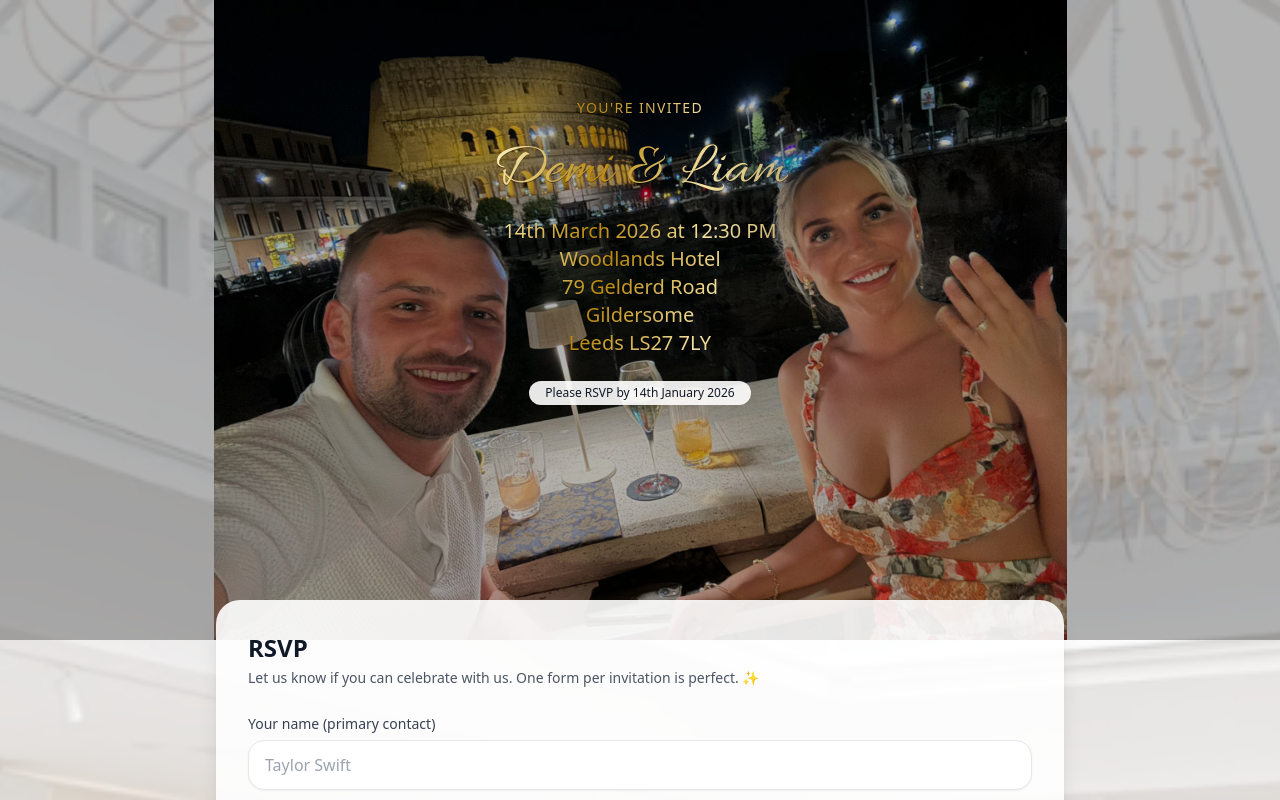
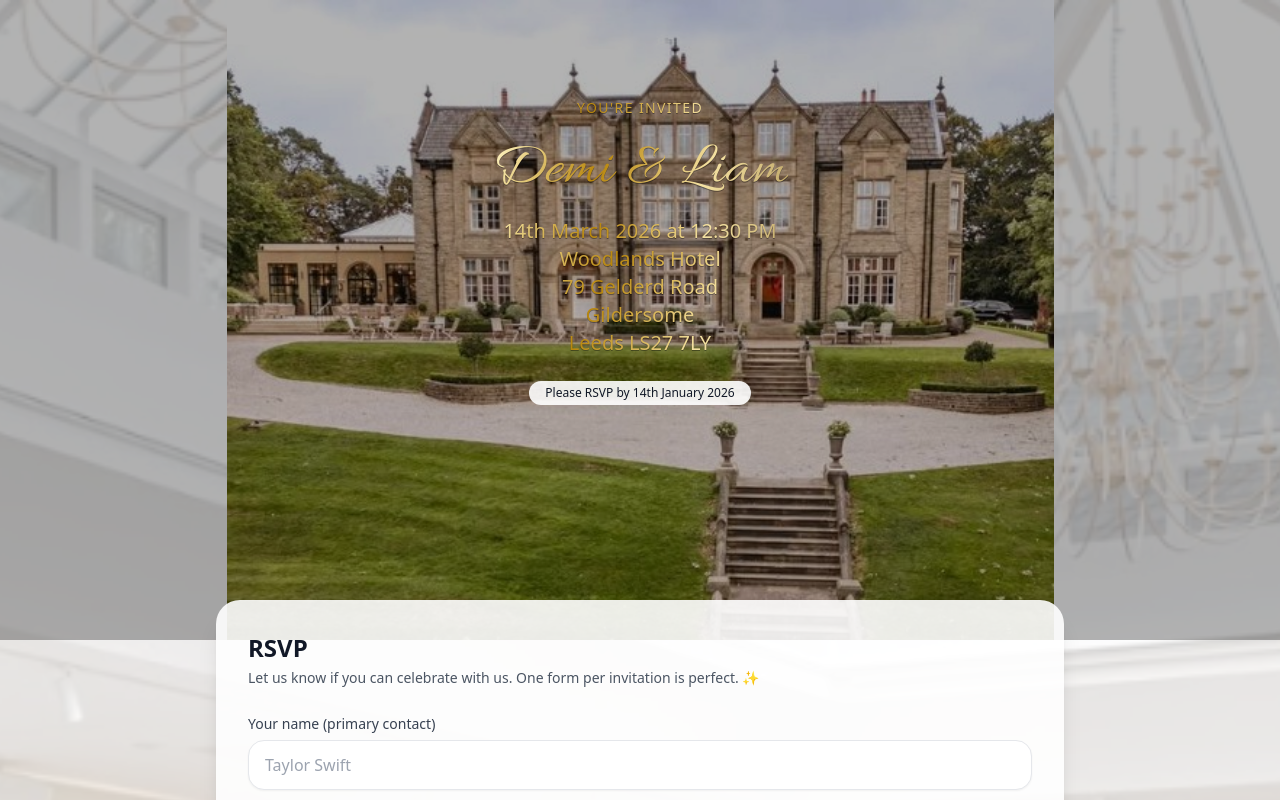
Before and after one commit to novamontie/wedding-rsvp, a React (Create React App) app: page / in a window 1280 px wide. Shown: the top 800 px of the page. Built offline with nearby package versions, Linux system fonts and the light colour scheme.

Commit message:
Update App.js

```diff
--- a/src/App.js
+++ b/src/App.js
@@ -328,7 +328,7 @@ export default function WeddingRSVP() {
       <header className="relative isolate min-h-[80vh]">
         <div
           className="absolute inset-0 -z-10 bg-center bg-no-repeat bg-contain"
-          style={{ backgroundImage: "url('/hero.jpg')" }}
+          style={{ backgroundImage: "url('/hero1.jpg')" }}
         />
         <div className="absolute inset-0 -z-0 bg-black/30" />
         <div className="relative mx-auto max-w-4xl px-6 pt-24 pb-10 text-center">
```
